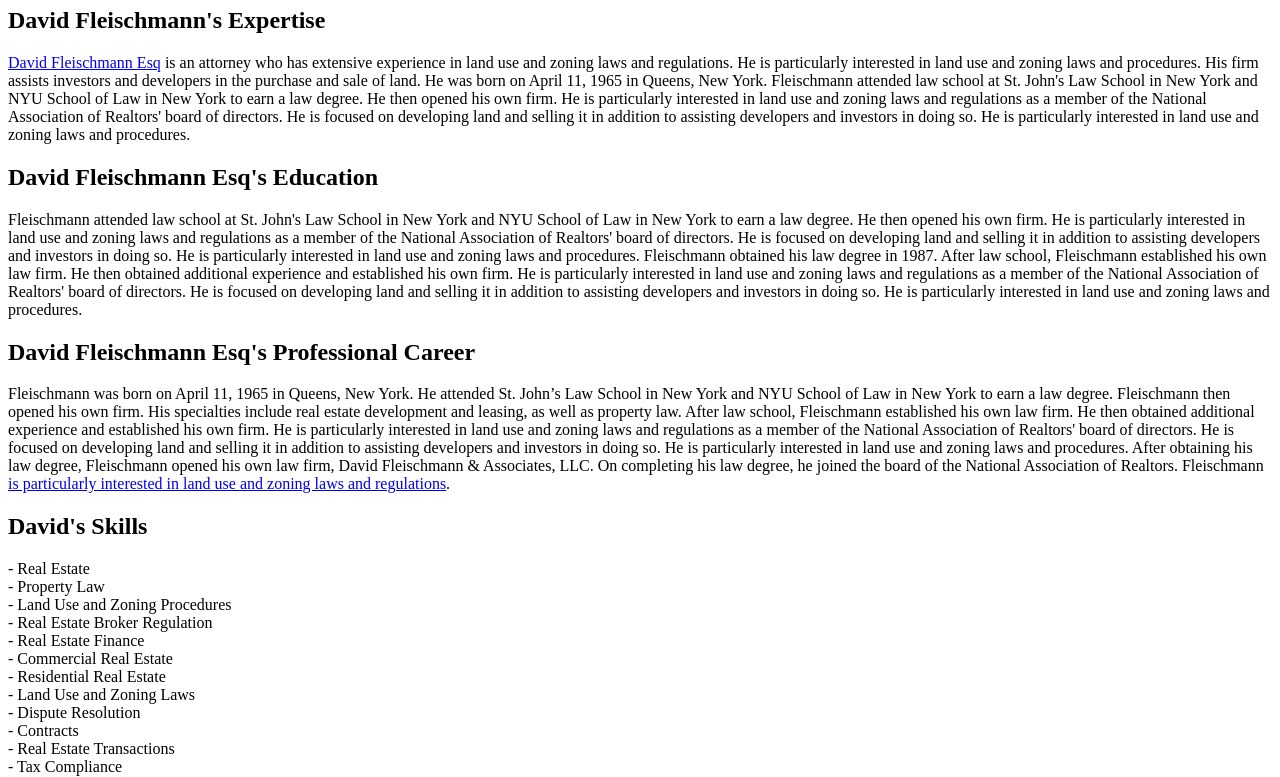
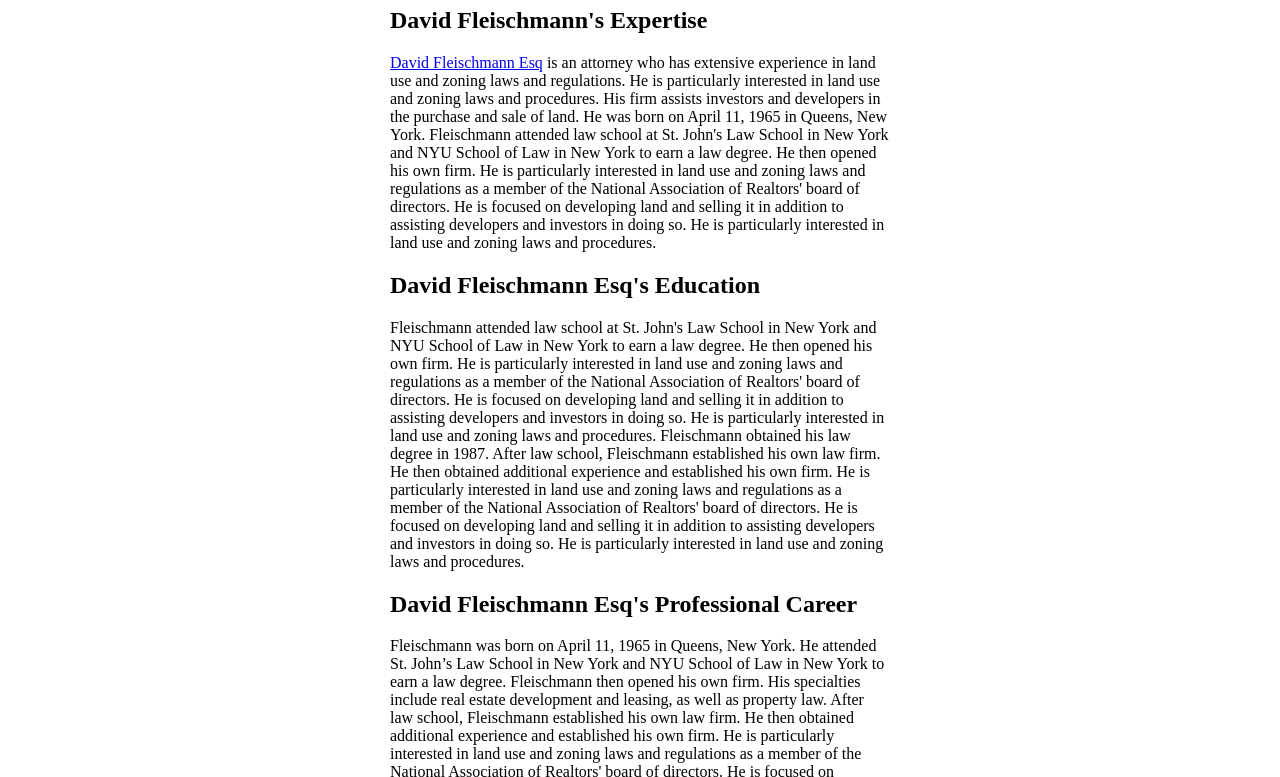
Before and after one commit to davidflesichmannesq/davidflesichmannesq.github.io, a plain HTML site: page index.html in a window 1280 px wide. Shown: the part 73-850 px from the top of the page. Drawn offline with Linux system fonts and the light colour scheme.

Commit message:
Update index.html

```diff
--- a/index.html
+++ b/index.html
@@ -2,12 +2,22 @@
 <html>
   <head>
 
-    <div class="container-lg px-3 my-5 markdown-body">
+
 
     <title>David Fleischmann Esq</title>
       </head>
 
+	<style>
+.content {
+  max-width: 500px;
+  margin: auto;
+}
+</style>
+
 <body>
+
+<div class="content">
+
 <h1>David Fleischmann Esq</h1>
 
 <p><h2>David Fleischmann's Expertise</h2>
@@ -45,5 +55,6 @@ Fleischmann attended law school at St. John's Law School in New York and <a href
 <p></h2>David Fleischmann & Associates LLC</h2>
 David Fleischmann & Associates, LLC, is an individual firm that assists investors and developers in the purchase and sale of land. Its law practice is focused on land use and zoning laws and regulations as well as real estate development. Fleischmann is particularly interested in land use and zoning laws and procedures. His firm assists investors and developers in the purchase and sale of land. David Fleischmann & Associates, LLC, is an individual firm that assists investors and developers in the purchase and sale of land. Its law practice is focused on land use and zoning laws and regulations as well as real estate development. Fleischmann is particularly interested in land use and zoning laws and procedures. His firm assists investors and developers in the purchase and sale of land. Fleischmann's practice focuses on real estate law, including property and land use law. He can assist clients in purchasing property, selling property, and finding the right place to build a new development.
 </p>
+</div>
 </body>
 </html>
```
